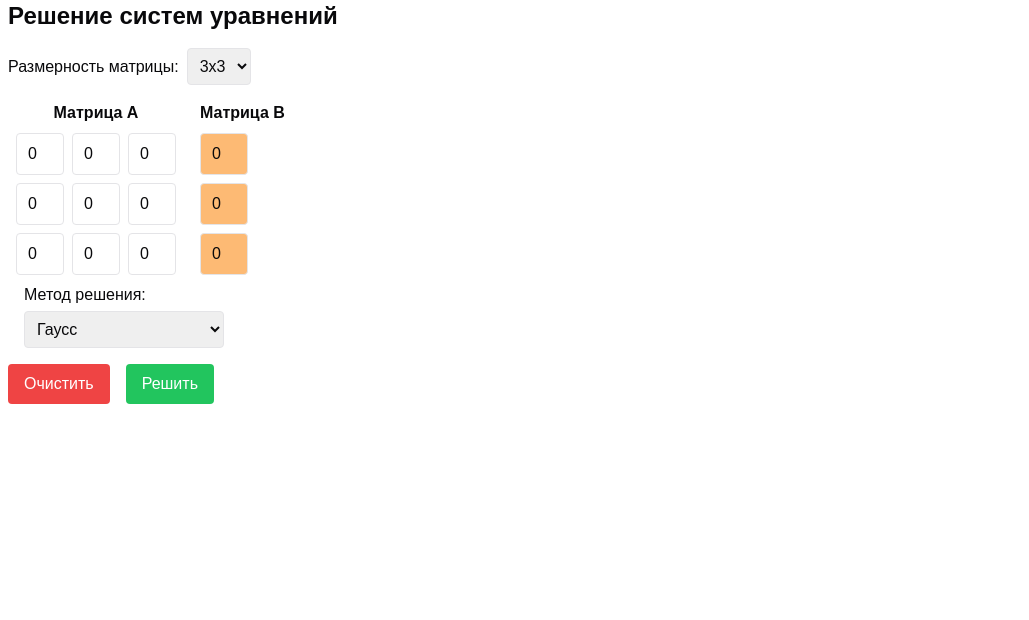
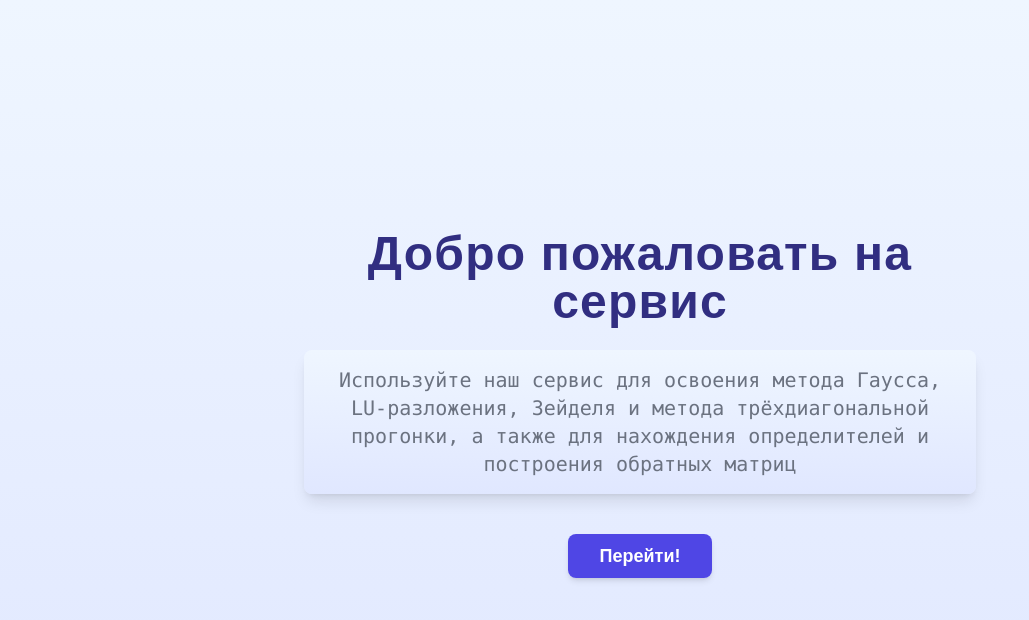
Before and after one commit to Yaosobolev/service-for-solving-SLAU, a Next.js app: page / in a window 1280 px wide. Shown: the top 620 px of the page, without its empty margins (0-1029 px from the left). Built offline with nearby package versions, Linux system fonts and the light colour scheme.

Commit message:
Добавлена промо-страница и метаданные

```diff
--- /dev/null
+++ b/app/equation/page.tsx
@@ -0,0 +1,88 @@
+"use client";
+
+import {
+  BlockLU,
+  Container,
+  DeterminantBlock,
+  MatrixActions,
+  MatrixInput,
+  MatrixSizeSelector,
+  MethodSelector,
+  TableGauss,
+  TableInverseMatrix,
+} from "@/components/shared";
+
+import { updateMatrixA, updateMatrixB } from "@/lib";
+import { methods } from "@/lib/constants";
+import { useEffect, useState } from "react";
+
+export default function Home() {
+  const [isOpenSolution, setIsOpenSolution] = useState<boolean>(false);
+
+  const [size, setSize] = useState(3);
+  const [matrixA, setMatrixA] = useState<number[][]>(
+    Array(size).fill(Array(size).fill(0))
+  );
+  const [matrixB, setMatrixB] = useState<number[]>(Array(size).fill(0));
+  const [method, setMethod] = useState(methods[0]);
+  const handleClear = () => {
+    setMatrixA(Array(size).fill(Array(size).fill(0)));
+    setMatrixB(Array(size).fill(0));
+  };
+
+  const handleChangeMethod = (method: string) => {
+    setMethod(method);
+  };
+  const handleSolve = () => {
+    if (methods.includes(method)) {
+      setIsOpenSolution(!isOpenSolution);
+    }
+  };
+
+  useEffect(() => {
+    setMatrixA(updateMatrixA(matrixA, 0, size));
+    setMatrixB(updateMatrixB(matrixB, 0, size));
+    // setMatrixA(Array(size).fill(Array(size).fill(0)));
+    // setMatrixB(Array(size).fill(0));
+  }, [size]);
+
+  return (
+    <Container>
+      <h1 className="text-2xl font-bold mb-4">Решение систем уравнений</h1>
+      <MatrixSizeSelector onSizeChange={setSize} />
+      <MatrixInput
+        matrixA={matrixA}
+        matrixB={matrixB}
+        size={size}
+        onMatrixAChange={setMatrixA}
+        onMatrixBChange={setMatrixB}
+      />
+      <MethodSelector onMethodChange={handleChangeMethod} />
+      <MatrixActions
+        onClear={handleClear}
+        onSolve={handleSolve}
+        isOpenSolution={isOpenSolution}
+      />
+
+      {isOpenSolution && (
+        <div>
+          <h2 className="text-xl mt-8">Результат: {method}</h2>
+          {(() => {
+            switch (method) {
+              case "Определитель":
+                return <DeterminantBlock matrix={matrixA} />;
+              case "Обратная матрица":
+                return <TableInverseMatrix matrix={matrixA} />;
+              case "Гаусс":
+                return <TableGauss matrix={matrixA} vector={matrixB} />;
+              case "LU-разложение":
+                return <BlockLU matrix={matrixA} vector={matrixB} />;
+              default:
+                return <div>Метод не найден</div>;
+            }
+          })()}
+        </div>
+      )}
+    </Container>
+  );
+}
--- a/app/layout.tsx
+++ b/app/layout.tsx
@@ -14,8 +14,9 @@ const geistMono = localFont({
 });
 
 export const metadata: Metadata = {
-  title: "Create Next App",
-  description: "Generated by create next app",
+  title: "Калькулятор матриц",
+  description:
+    " Используйте наш сервис для освоения метода Гаусса, LU-разложения,Зейделя и метода трёхдиагональной прогонки, а также для нахождения определителей и построения обратных матриц",
 };
 
 export default function RootLayout({
@@ -26,7 +27,7 @@ export default function RootLayout({
   return (
     <html lang="en">
       <body
-        className={`${geistSans.variable} ${geistMono.variable} antialiased`}
+        className={`${geistSans.variable} ${geistMono.variable} antialiased w-screen`}
       >
         {children}
       </body>
--- a/app/page.tsx
+++ b/app/page.tsx
@@ -1,88 +1,33 @@
-"use client";
-
-import {
-  BlockLU,
-  Container,
-  DeterminantBlock,
-  MatrixActions,
-  MatrixInput,
-  MatrixSizeSelector,
-  MethodSelector,
-  TableGauss,
-  TableInverseMatrix,
-} from "@/components/shared";
-
-import { updateMatrixA, updateMatrixB } from "@/lib";
-import { methods } from "@/lib/constants";
-import { useEffect, useState } from "react";
+import { Container } from "@/components/shared";
+import Link from "next/link";
 
 export default function Home() {
-  const [isOpenSolution, setIsOpenSolution] = useState<boolean>(false);
-
-  const [size, setSize] = useState(3);
-  const [matrixA, setMatrixA] = useState<number[][]>(
-    Array(size).fill(Array(size).fill(0))
-  );
-  const [matrixB, setMatrixB] = useState<number[]>(Array(size).fill(0));
-  const [method, setMethod] = useState(methods[0]);
-  const handleClear = () => {
-    setMatrixA(Array(size).fill(Array(size).fill(0)));
-    setMatrixB(Array(size).fill(0));
-  };
-
-  const handleChangeMethod = (method: string) => {
-    setMethod(method);
-  };
-  const handleSolve = () => {
-    if (methods.includes(method)) {
-      setIsOpenSolution(!isOpenSolution);
-    }
-  };
-
-  useEffect(() => {
-    setMatrixA(updateMatrixA(matrixA, 0, size));
-    setMatrixB(updateMatrixB(matrixB, 0, size));
-    // setMatrixA(Array(size).fill(Array(size).fill(0)));
-    // setMatrixB(Array(size).fill(0));
-  }, [size]);
-
   return (
-    <Container>
-      <h1 className="text-2xl font-bold mb-4">Решение систем уравнений</h1>
-      <MatrixSizeSelector onSizeChange={setSize} />
-      <MatrixInput
-        matrixA={matrixA}
-        matrixB={matrixB}
-        size={size}
-        onMatrixAChange={setMatrixA}
-        onMatrixBChange={setMatrixB}
-      />
-      <MethodSelector onMethodChange={handleChangeMethod} />
-      <MatrixActions
-        onClear={handleClear}
-        onSolve={handleSolve}
-        isOpenSolution={isOpenSolution}
-      />
-
-      {isOpenSolution && (
-        <div>
-          <h2 className="text-xl mt-8">Результат: {method}</h2>
-          {(() => {
-            switch (method) {
-              case "Определитель":
-                return <DeterminantBlock matrix={matrixA} />;
-              case "Обратная матрица":
-                return <TableInverseMatrix matrix={matrixA} />;
-              case "Гаусс":
-                return <TableGauss matrix={matrixA} vector={matrixB} />;
-              case "LU-разложение":
-                return <BlockLU matrix={matrixA} vector={matrixB} />;
-              default:
-                return <div>Метод не найден</div>;
-            }
-          })()}
-        </div>
-      )}
+    <Container className="flex flex-col items-center min-w-full justify-center min-h-screen bg-gradient-to-b from-blue-50 to-indigo-100 text-gray-800 px-6">
+      <div className="text-center max-w-2xl">
+        <h1 className="text-3xl md:text-5xl font-bold text-indigo-900 mb-6 tracking-wide">
+          Добро пожаловать на сервис
+        </h1>
+        {/* <p className="text-lg md:text-xl font-light text-gray-700 leading-relaxed mb-12">
+          Используйте наш сервис для решения уравнений методами скалярного
+          произведения, Рэлея и степенным методом.
+        </p> */}
+        <p className="text-lg md:text-xl font-mono  bg-gradient-to-b from-blue-50 to-indigo-100 text-gray-500 p-4 rounded-lg leading-relaxed mb-12 shadow-lg">
+          Используйте наш сервис для освоения метода Гаусса, LU-разложения,
+          Зейделя и метода трёхдиагональной прогонки, а также для нахождения
+          определителей и построения обратных матриц
+        </p>
+        {/* <p className="text-lg md:text-xl font-mono bg-gray-900 text-green-400 p-4 rounded-lg leading-relaxed mb-12 shadow-lg">
+          Используйте наш сервис для решения уравнений методами скалярного
+          произведения, Рэлея и степенным методом.
+        </p> */}
+        <Link
+          href="/equation"
+          className="px-8 py-3 bg-indigo-600 text-white text-lg font-semibold rounded-lg shadow-md hover:bg-indigo-500 transition-transform transform hover:scale-105 active:scale-100 focus:outline-none focus:ring-4 focus:ring-indigo-300"
+        >
+          Перейти<span className="animate-none">!</span>
+        </Link>
+      </div>
     </Container>
   );
 }
--- a/components/shared/matrix-size-selector.tsx
+++ b/components/shared/matrix-size-selector.tsx
@@ -1,3 +1,5 @@
+"use client";
+
 import { useState } from "react";
 
 interface Props {
```
